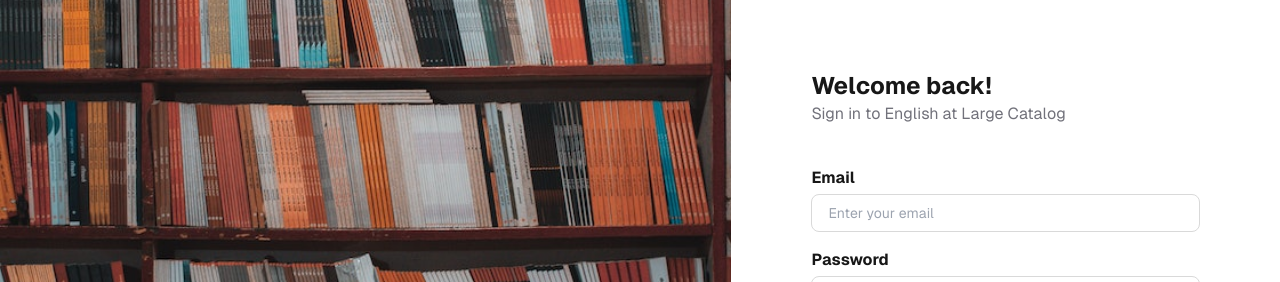
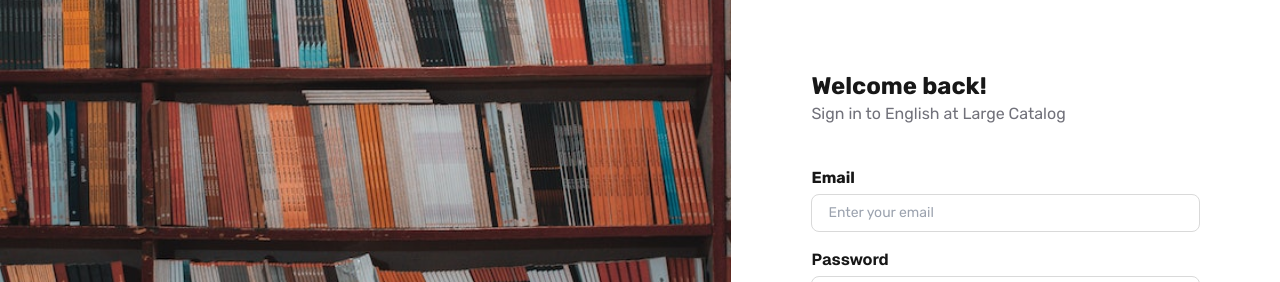
Before and after one commit to JumboCode/english-at-large, a Next.js app: page /login in a window 1280 px wide. Shown: the part 165-447 px from the top of the page. Built offline with nearby package versions, Linux system fonts and the light colour scheme; no server answers.

Commit message:
changed login font

```diff
--- a/src/app/login/page.tsx
+++ b/src/app/login/page.tsx
@@ -19,10 +19,12 @@ const Login = () => {
 
         <div className="container mx-auto px-20 object-fill col-span-7 md:col-span-3 mt-5">
           <div className="text-2xl font-bold">
-            <h1> Welcome back! </h1>
+            <h1 className="font-[family-name:var(--font-rubik)]">
+              Welcome back!
+            </h1>
           </div>
 
-          <div className="text-m pb-10 text-zinc-500">
+          <div className="text-m pb-10 text-zinc-500 font-[family-name:var(--font-rubik)]">
             <p> Sign in to English at Large Catalog </p>
           </div>
 
--- a/src/components/auth/LoginForm.tsx
+++ b/src/components/auth/LoginForm.tsx
@@ -51,11 +51,13 @@ const LoginForm = () => {
   return (
     <>
       <div className="flex flex-col gap-y-4">
-        <label className="text-l font-bold">Email</label>
+        <label className="text-l font-bold font-[family-name:var(--font-rubik)]">
+          Email
+        </label>
         <input
           type="email"
           id="email"
-          className="flex flex-row justify-between items-center -mt-3 text-sm px-4 py-2 border border-medium-grey-border rounded-lg bg-white cursor-text text-black"
+          className="flex flex-row justify-between items-center -mt-3 text-sm px-4 py-2 border border-medium-grey-border rounded-lg bg-white cursor-text text-black font-[family-name:var(--font-rubik)]"
           placeholder="Enter your email"
           onChange={(e) => setEmail(e.target.value)}
         />
```
